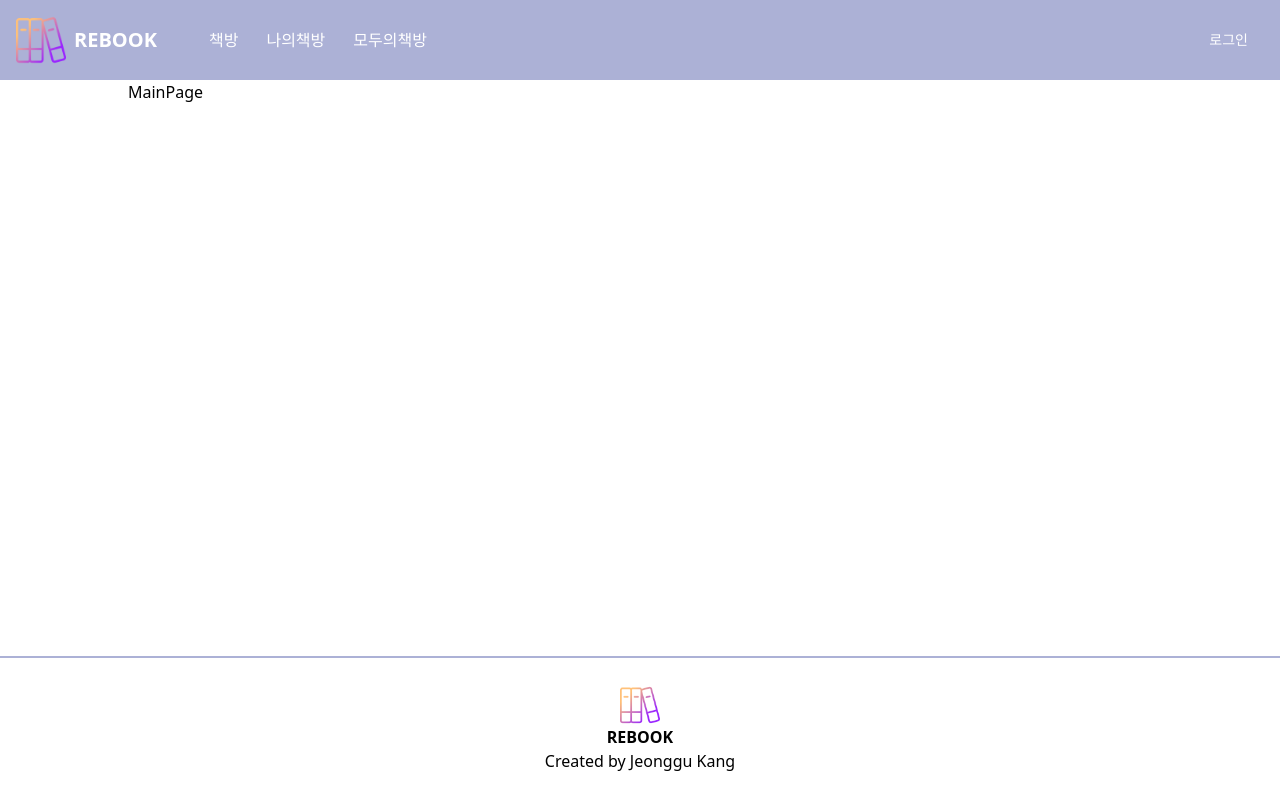
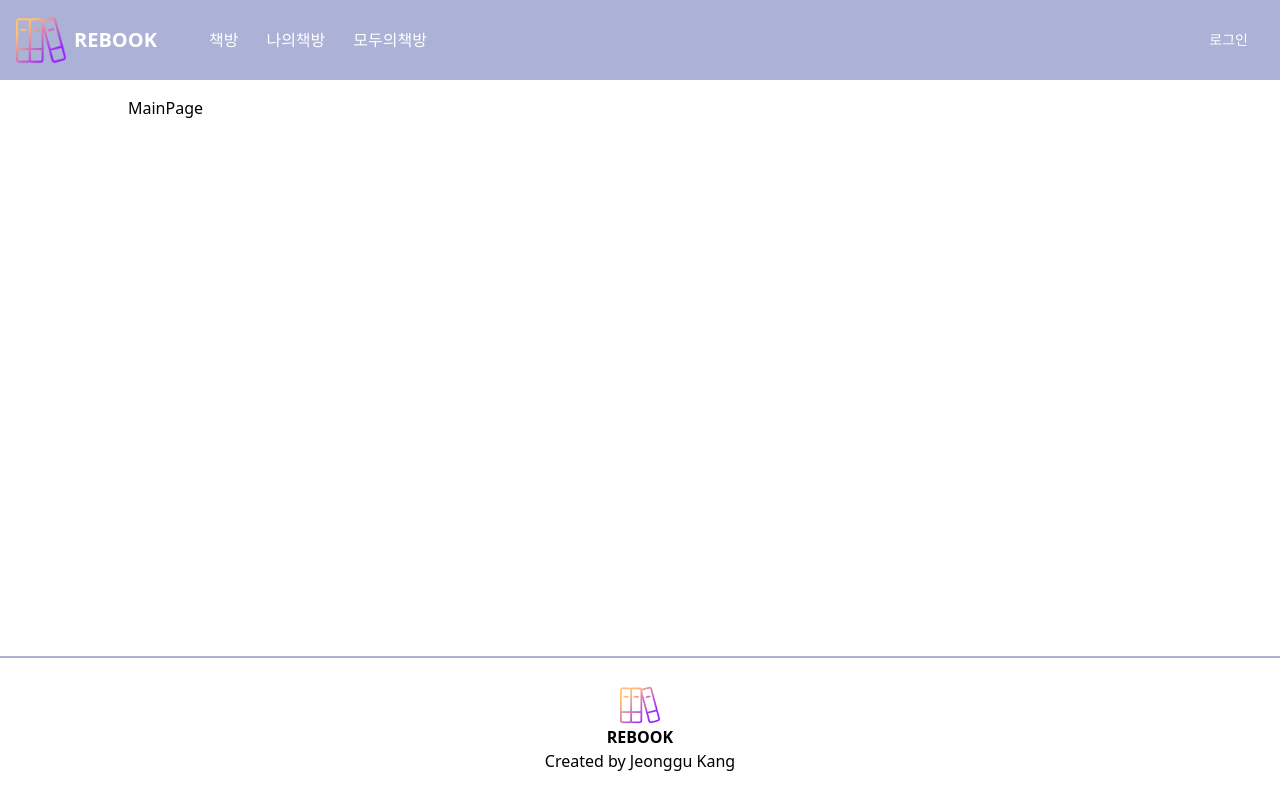
Before and after one commit to jgkang9402/Next-Rebook, a Next.js app: page / in a window 1280 px wide. Built offline with nearby package versions, Linux system fonts and the light colour scheme.

Commit message:
Style: 글로벌layout컴포넌트 padding값 수정

```diff
--- a/src/app/layout.tsx
+++ b/src/app/layout.tsx
@@ -16,7 +16,7 @@ const RootLayout = ({ children }: { children: ReactNode }) => {
       <body>
         <Provider>
           <Header />
-          <div className="min-h-[72vh] mx-[10%]">{children}</div>
+          <div className="min-h-[72vh] mx-[10%] py-4">{children}</div>
           <Footer />
         </Provider>
       </body>
```
